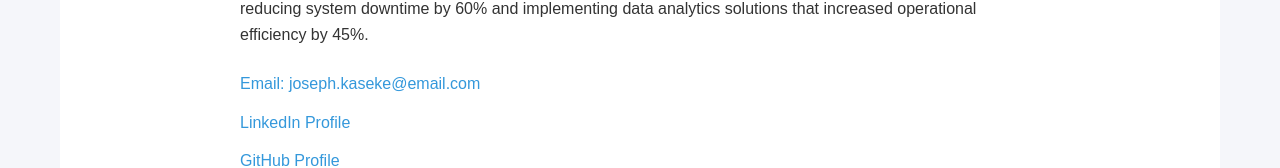
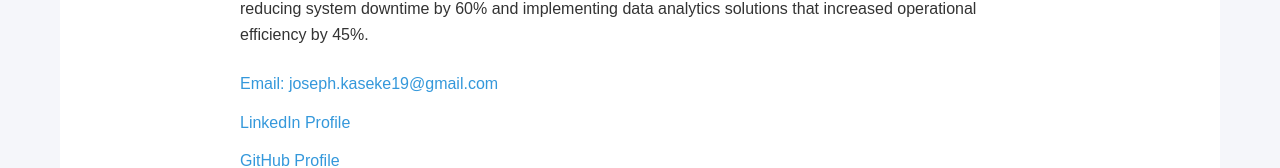
Before and after one commit to Jkaseke1/joseph-cv, a React (Create React App) app: page / in a window 1280 px wide. Shown: the part 325-493 px from the top of the page. Built offline with nearby package versions, Linux system fonts and the light colour scheme.

Commit message:
conatact links fixed

```diff
--- a/src/App.js
+++ b/src/App.js
@@ -74,8 +74,8 @@ function Profile() {
           <h2>Professional Summary</h2>
           <p>IT Systems Administrator with 5+ years of experience in enterprise infrastructure management, specializing in data analytics implementation and systems integration. Recently completed a Full Stack Web Development bootcamp with HyperionDev, where I built scalable web apps using modern technologies. Proven track record of reducing system downtime by 60% and implementing data analytics solutions that increased operational efficiency by 45%.</p>
           <div className="contact-info">
-            <a href="mailto:joseph.kaseke@email.com">Email: joseph.kaseke@email.com</a>
-            <a href="https://www.linkedin.com/in/joseph-kaseke-6b27641b4/" target="_blank" rel="noopener noreferrer">LinkedIn Profile</a>
+            <a href="mailto:joseph.kaseke19@gmail.com">Email: joseph.kaseke19@gmail.com</a>
+            <a href="https://www.linkedin.com/in/joseph-kaseke-45ba48338/" target="_blank" rel="noopener noreferrer">LinkedIn Profile</a>
             <a href="https://github.com/Jkaseke1" target="_blank" rel="noopener noreferrer">GitHub Profile</a>
             <a href="https://www.hyperiondev.com/portfolio/JK23120012827/" target="_blank" rel="noopener noreferrer">Development Portfolio</a>
           </div>
```
